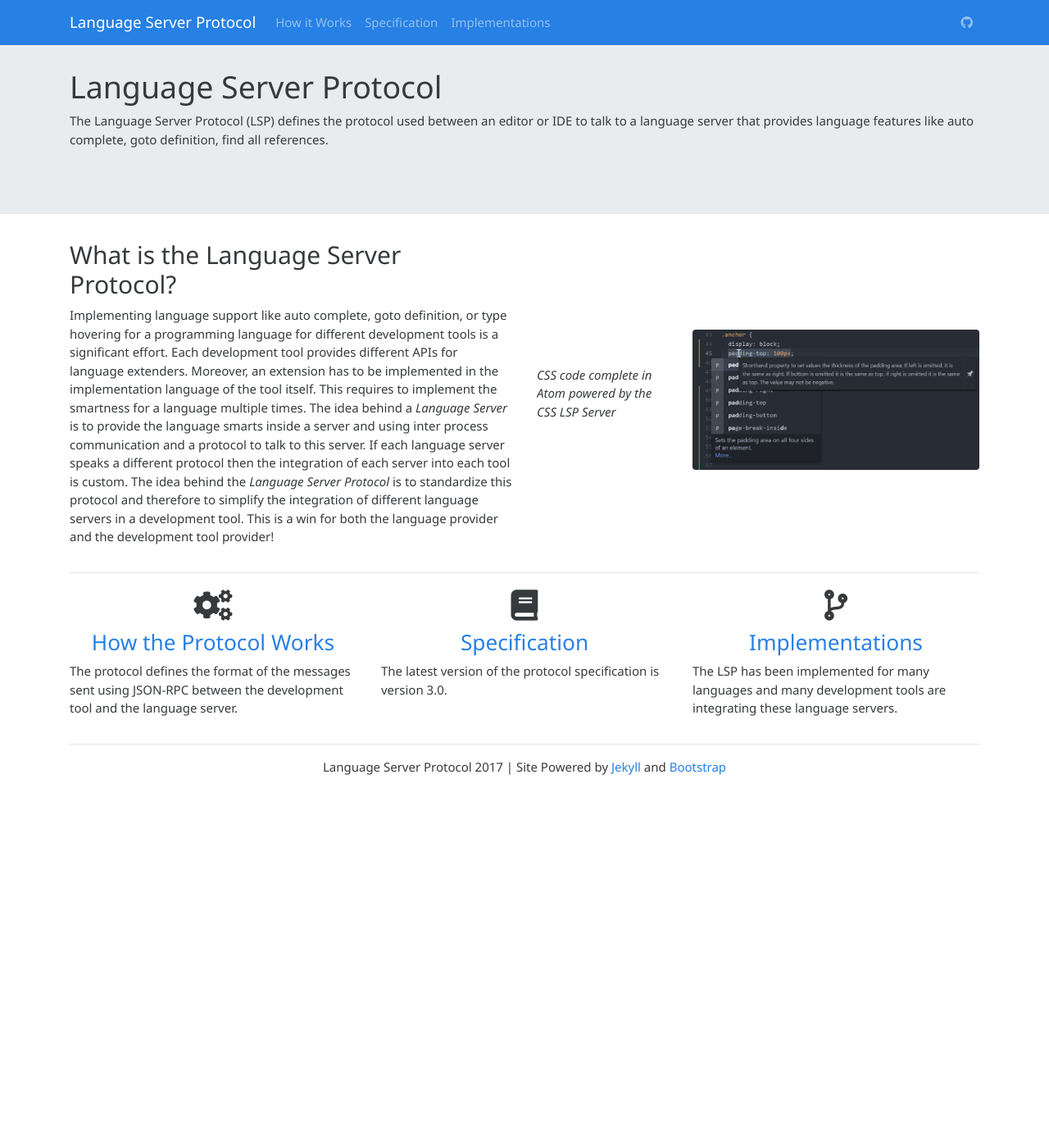
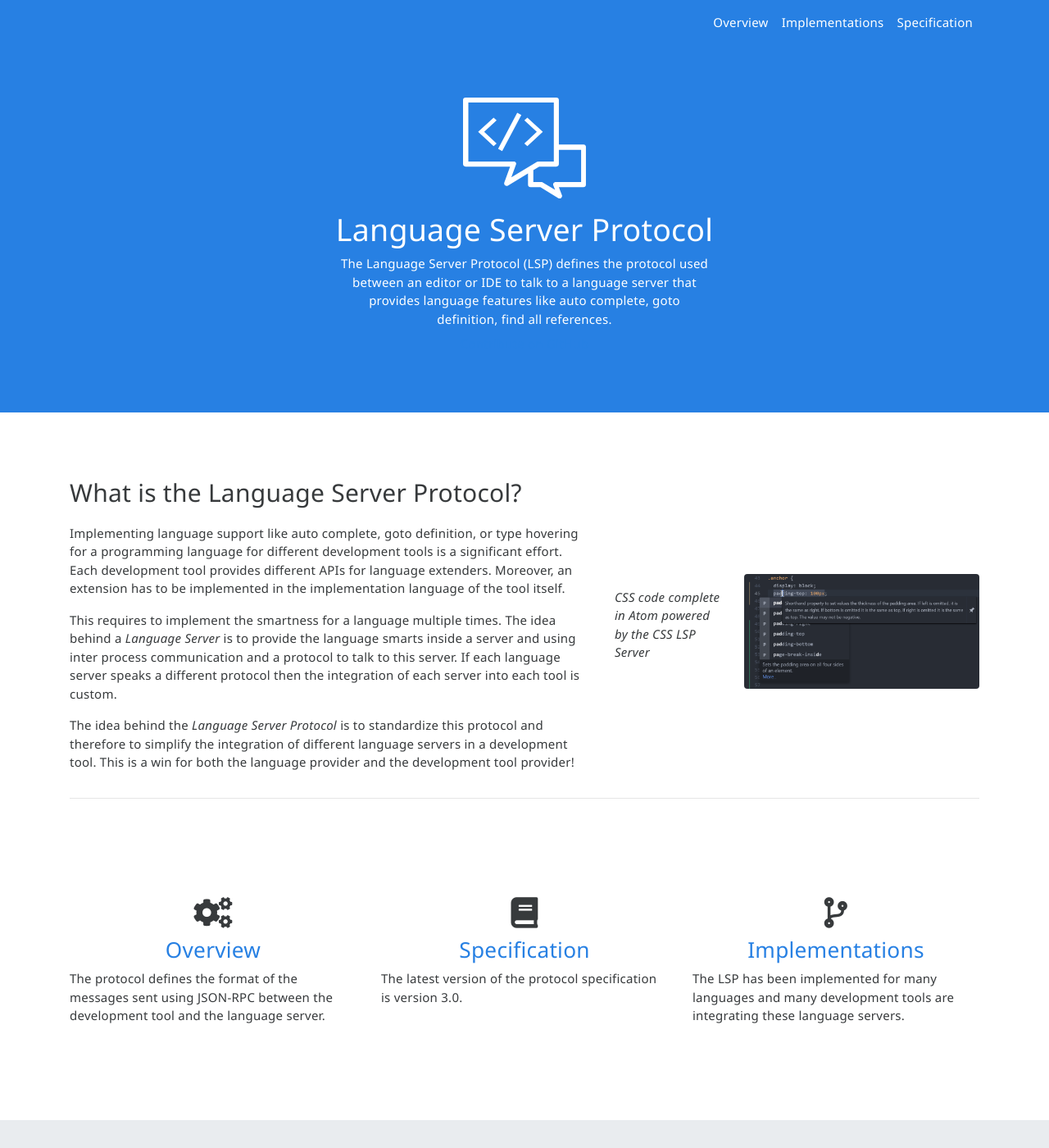
Before and after one commit to microsoft/language-server-protocol, a Jekyll site: the page built from index.html, in a window 1280 px wide and 1400 px high. Shown: the whole window at 82% size. Built offline with Jekyll 4.4.1, drawn with Linux system fonts in a browser that asks for light colours; nearby versions of some CDN libraries.

Commit message:
Design tweaks

```diff
--- a/_includes/footer.html
+++ b/_includes/footer.html
@@ -1,8 +1,9 @@
 <footer class="footer">
     <div class="container">
-        <hr>
-        <p class="text-center">
-            {{ site.title }} {{ site.time | date: '%Y' }} | Site Powered by <a href="https://jekyllrb.com/">Jekyll</a> and <a href="https://getbootstrap.com/">Bootstrap</a>
-        </p>
+        <div class="row">
+            <div class="col-lg-12">
+                <a href="http://microsoft.com"><img src="{{site.baseurl}}/img/microsoft.svg" alt="Microsoft"></a>
+            </div>
+        </div>
     </div>
 </footer>
--- a/_includes/topnav.html
+++ b/_includes/topnav.html
@@ -1,35 +1,32 @@
-<header class="navbar navbar-expand-lg navbar-dark bg-primary fixed-top">
+<header class="navbar navbar-expand-lg navbar-dark bg-primary">
     <div class="container navbar-container">
         <a class="navbar-brand" href="{{ site.baseurl }}/">
-            <!--span><img src="{{site.baseurl}}/img/logonav.png"></span -->{{ site.title }}
+            {% if page.sectionid != nil %}
+            <img src="{{site.baseurl}}/img/logo.svg">
+            {% endif %}
         </a>
+
+        <div class="navbar-right">
+            <div class="navbar-collapse collapse" id="navbarColor01">
+                {% assign sorted = site.implementors | sort: 'index' %}
+                <ul class="navbar-nav mr-auto navbar-right">
+                        <li {% if page.sectionid=='howItWorks' %} class="nav-item active" {% else %} class="nav-item" {% endif %}>
+                            <a class="nav-link" href='{{ "/overview" | prepend: site.baseurl }}'>Overview</a>
+                        </li>
+                        <li {% if page.sectionid=='implementors' %} class="nav-item active" {% else %} class="nav-item" {% endif %}>
+                            <a class="nav-link" href="{{ sorted.first.url | prepend: site.baseurl }}">Implementations</a>
+                        </li>
+                        <li {% if page.sectionid=='specification' %} class="nav-item active" {% else %} class="nav-item" {% endif %}>
+                            <a class="nav-link" href='{{ "/specification" | prepend: site.baseurl }}'>Specification</a>
+                        </li>
+                    </ul>
+            </div>
+        </div>
+
         <button class="navbar-toggler collapsed" type="button" data-toggle="collapse" data-target="#navbarColor01" aria-controls="navbarColor01"
             aria-expanded="false" aria-label="Toggle navigation">
             <span class="navbar-toggler-icon"></span>
         </button>
-        <div class="navbar-collapse collapse" id="navbarColor01">
-            {% assign sorted = site.implementors | sort: 'index' %}
-            <ul class="navbar-nav mr-auto">
-                <li {% if page.sectionid=='howItWorks' %} class="nav-item active" {% else %} class="nav-item" {% endif %}>
-                    <a class="nav-link" href='{{ "/howItWorks" | prepend: site.baseurl }}'>How it Works</a>
-                </li>
-                <li {% if page.sectionid=='specification' %} class="nav-item active" {% else %} class="nav-item" {% endif %}>
-                    <a class="nav-link" href='{{ "/specification" | prepend: site.baseurl }}'>Specification</a>
-                </li>
-                <li {% if page.sectionid=='implementors' %} class="nav-item active" {% else %} class="nav-item" {% endif %}>
-                    <a class="nav-link" href="{{ sorted.first.url | prepend: site.baseurl }}">Implementations</a>
-                </li>
-            </ul>
-        </div>
-        <div class="navbar-right">
-            <ul class="navbar-nav mr-auto">
-                <li class="nav-item">
-                    <a class="nav-link" href="{{ site.git_address }}">
-                        <i class="fab fa-github" aria-hidden="true"></i>
-                    </a>
-                </li>
-            </ul>
-        </div>
+
     </div>
 </header>
-<div id="filler" style="padding: 3px"></div>
--- a/css/main.scss
+++ b/css/main.scss
@@ -9,16 +9,37 @@ html {
 }
 
 body {
-	/* we have a top fixed nav bar */
-	margin-top: 50px;
-	margin-bottom: 46px;
+	letter-spacing: .25px;
+    text-rendering: optimizeLegibility;
+}
+
+.single-page {
+	padding: 40px 0;
 }
 
 .header-container {
   // background: url('../protocol.jpg');
-  background-size: cover;
-  background-position: center 36%;
-  margin-top: -37px;
+
+  color: #fff;
+  margin-bottom: 80px;
+
+  h1 {
+	margin-top: 15px;
+  }
+
+  .intro {
+	  text-align: center;
+  }
+
+  .intro-text {
+	  margin: 0 auto;
+	  max-width: 450px;
+	  text-align: center;
+  }
+}
+
+h2 {
+	margin-bottom: 20px;
 }
 
 .toc {
@@ -315,3 +336,34 @@ pre[class=highlight] {
 .highlight .il {
 	color: #F5871F
 }
+
+.more-info {
+	padding: 100px 0;
+
+	p {
+		padding: 0;
+	}
+}
+
+.footer {
+	padding: 50px 0;
+	color: #000;
+	background: #e9ecef;
+
+	img {
+		width: 100px;
+		float: right;
+	}
+}
+
+.navbar-brand img {
+	width: 32px;
+}
+
+.navbar-dark .navbar-nav .nav-link:hover {
+    color: rgba(255,255,255,0.5);
+}
+
+.navbar-dark .navbar-nav .nav-link {
+	color: white;
+}
--- a/index.html
+++ b/index.html
@@ -2,35 +2,39 @@
 layout: default
 ---
 
-<div class="header-container jumbotron">
+<div class="header-container bg-primary jumbotron">
     <div class="container">
-        <h1>Language Server Protocol</h1>
-        <p>
+        <div class="intro">
+            <img src="{{site.baseurl}}/img/logo.svg" width="150">
+            <h1>Language Server Protocol</h1>
+        </div>
+        <p class="intro-text">
             The Language Server Protocol (LSP) defines the protocol used between an editor or IDE to talk to a language server that provides language features like auto complete, goto definition, find all references.
+
+            <a class="nav-link" href="{{ site.git_address }}">
+                    Contribute on GitHub
+            </a>
         </p>
     </div>
 </div>
 
 <div class="container">
     <div class="row align-items-center">
-        <div class="col-lg-6">
+        <div class="col-lg-7">
             <h2 class="header-light regular-pad">What is the Language Server Protocol?</h2>
-            <blockquote>
-              <p>Implementing language support like auto complete, goto definition, or type hovering for a programming language for different development tools is a significant effort. Each development tool provides different APIs for language extenders. Moreover, an extension has to be implemented in the implementation language of the tool itself. This requires to implement the smartness for a language multiple times. The idea behind a <i>Language Server</i> is to provide the language smarts inside a server and using inter process communication and a protocol to talk to this server. If each language server speaks a different protocol then the  integration of each server into each tool is custom. The idea behind the <i>Language Server Protocol</i> is to standardize this protocol and therefore to simplify the integration of different language servers in a development tool. This is a win for both the language provider and the development tool provider!
-              </p>
-            </blockquote>
+
+            <p>Implementing language support like auto complete, goto definition, or type hovering for a programming language for different development tools is a significant effort. Each development tool provides different APIs for language extenders. Moreover, an extension has to be implemented in the implementation language of the tool itself.</p>
+            <p>This requires to implement the smartness for a language multiple times. The idea behind a <i>Language Server</i> is to provide the language smarts inside a server and using inter process communication and a protocol to talk to this server. If each language server speaks a different protocol then the  integration of each server into each tool is custom.</p>
+            <p>The idea behind the <i>Language Server Protocol</i> is to standardize this protocol and therefore to simplify the integration of different language servers in a development tool. This is a win for both the language provider and the development tool provider!</p>
+
         </div>
-        <div class="col-lg-6">
+        <div class="col-lg-5">
             <div id="carouselOne" class="carousel slide" data-ride="carousel">
                 <div class="carousel-inner">
                     <div class="carousel-item active">
                         <div class="row align-items-center">
-                            <div class="col-lg-8">
                                 <img src="img/vscode-css-code-complete.png" class="img-fluid rounded"/>
-                            </div>
-                            <div class="col-lg-4">
                                 <p class="text-left"><i>CSS code complete in VS Code powered by the CSS LSP Server</i></p>
-                            </div>
                         </div>
                     </div>
                     <div class="carousel-item">
@@ -80,10 +84,10 @@ layout: default
 
     <hr>
 
-    <div class="row">
+    <div class="row more-info">
         <div class="col-lg-4">
             <h1 class="text-center"><i class="fa fa-cogs" aria-hidden="true"></i></h1>
-            <a href='{{ "/howItWorks" | prepend: site.baseurl }}'><h3 class="text-center">How the Protocol Works</h3></a>
+            <a href='{{ "/overview" | prepend: site.baseurl }}'><h3 class="text-center">Overview</h3></a>
             <p>
                 The protocol defines the format of the messages sent using JSON-RPC between the development tool and the language server.
             </p>
```
Also changed, not shown: img/favicon.png (added), img/logo.svg (added), img/microsoft.svg (added).
